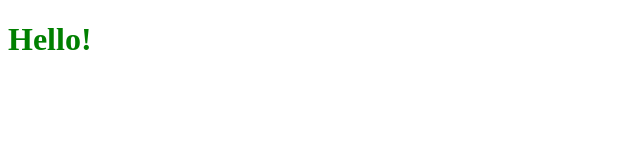
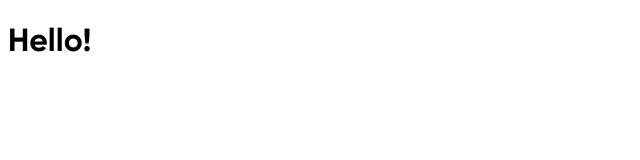
Before and after one commit to KonnyDaugh/portfolio_natalia_diachenko, a website built with Parcel: page src/index.html in a window 1280 px wide. Shown: the whole page, without its empty margins (0-640 px from the left). Built offline with nearby package versions, Linux system fonts and the light colour scheme.

Commit message:
Connected fonts locally

```diff
--- a/src/sass/style.scss
+++ b/src/sass/style.scss
@@ -1,3 +1,12 @@
-h1 {
-    color: green;
+@font-face {
+    font-family: 'Gilroy';
+    src: url(../fonts/Gilroy-Regular.woff) format(woff);
+    src: url(../fonts/Gilroy-Medium.woff) format(woff);
+    src: url(../fonts/Gilroy-Bold.woff) format(woff);
+    font-weight: normal;
+    font-style: normal;
 }
+
+body {
+    font-family: 'Gilroy', sans-serif;
+}
```
Also changed, not shown: dist/Gilroy-Bold.c73addea.woff (added), dist/Gilroy-Medium.d60be8b4.woff (added), dist/Gilroy-Regular.984b2e79.woff (added), src/fonts/Gilroy-Bold.woff (added), src/fonts/Gilroy-Medium.woff (added), src/fonts/Gilroy-Regular.woff (added), 4 other files.
